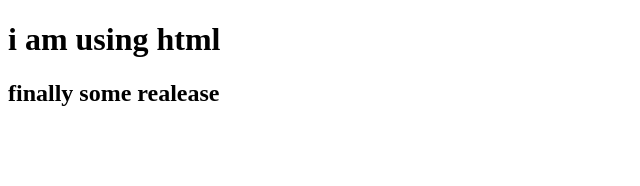
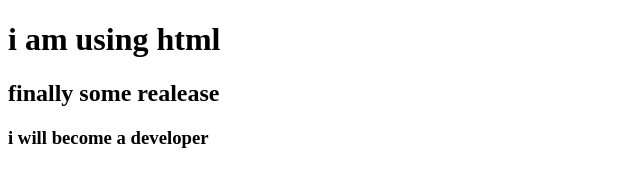
Before and after one commit to oliulislam4/my-first-website, a plain HTML site: page index.html in a window 1280 px wide. Shown: the whole page, without its empty margins (0-640 px from the left). Drawn offline with Linux system fonts and the light colour scheme.

Commit message:
ok agreement

```diff
--- a/index.html
+++ b/index.html
@@ -8,5 +8,6 @@
 <body>
     <h1>i am using html</h1>
     <h2>finally some realease</h2>
+    <h3> i will become a developer</h3>
 </body>
 </html>
```
